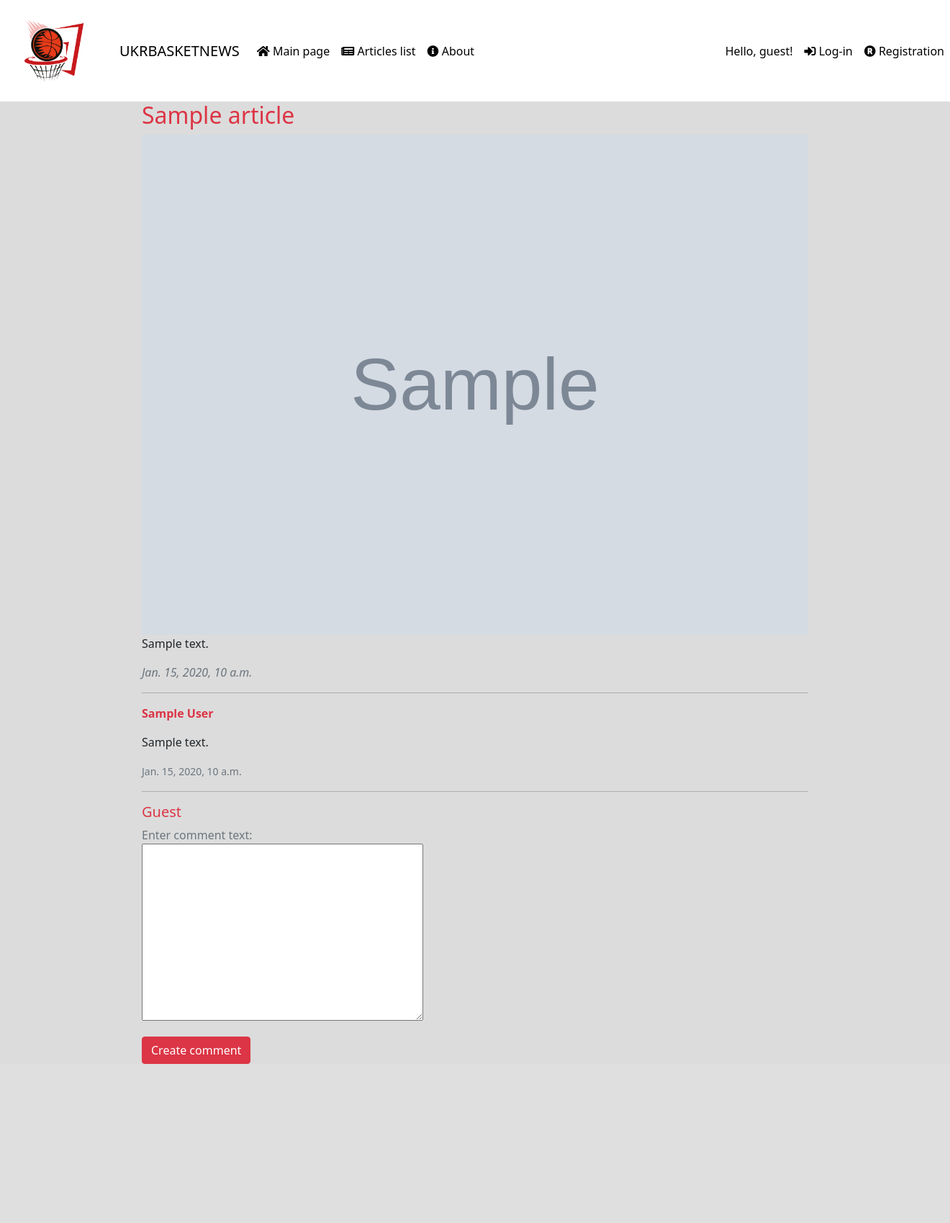
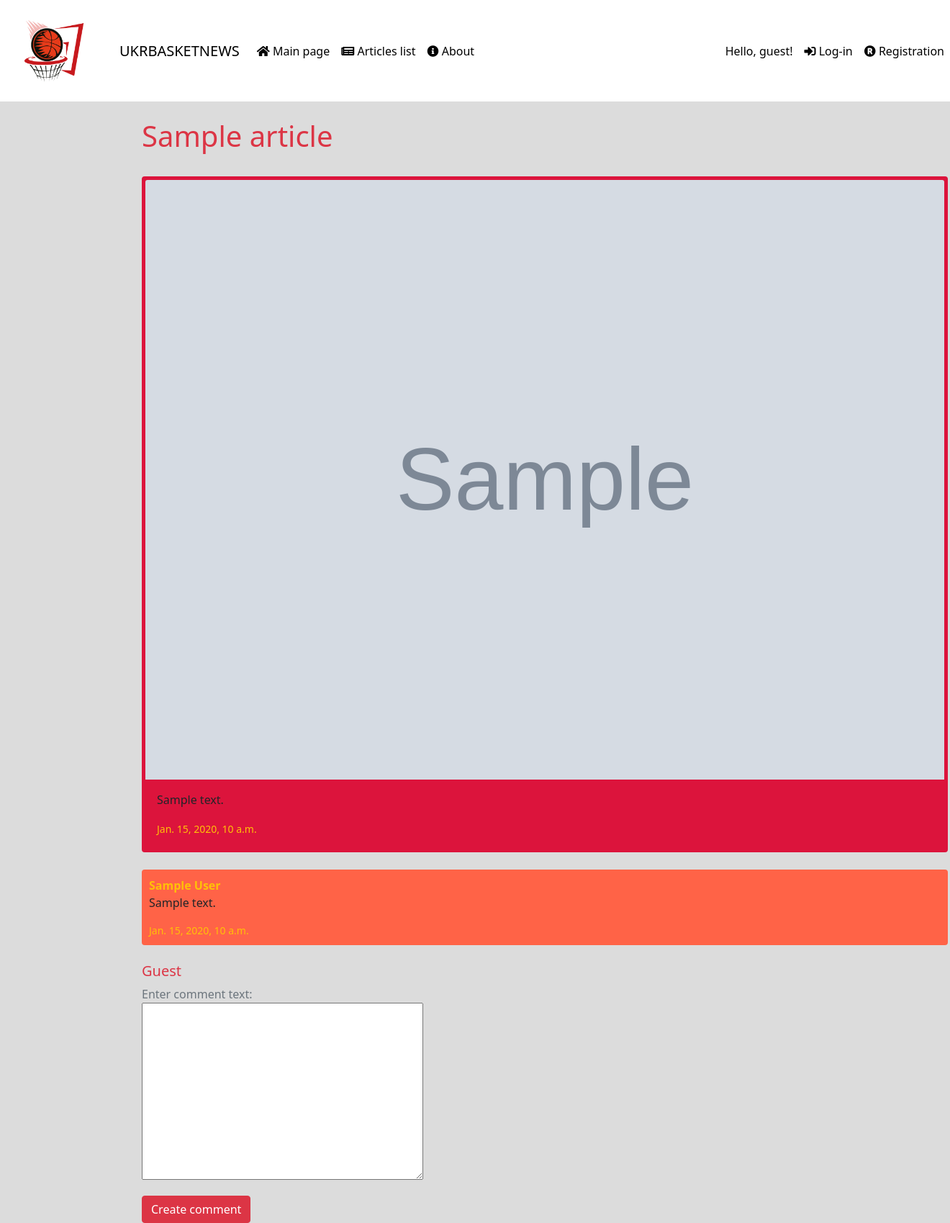
Before and after one commit to MaksymZlobin/Django_project, a Django app: page /articles/1/ in a window 1320 px wide. Shown: the whole page at 72% size. Before the commit the page ends 1478 px from the top, so only its background shows below. Run offline with Django 3.2, Linux system fonts and the light colour scheme; tables that the repository leaves empty hold one stand-in row (values such as "Sample post"); grey boxes marked "Sample" are stand-in pictures; some libraries are stand-ins or nearby versions.

Commit message:
Template updated.

```diff
--- a/ukrbasketnews/news/templates/news/detail.html
+++ b/ukrbasketnews/news/templates/news/detail.html
@@ -3,34 +3,33 @@
 {% block title %}{{article.title}}{% endblock %}
 
 {% block content %}
-
-<h2 class="text-danger">{{article.title}}</h2>
-
-{% if article.picture %}
-<img src="{{article.picture.url}}" class="card-img-top" alt="picture">
-{% endif %}
-
-<p class="text-dark">{{article.text}}</p>
-
-<em class="text-muted">{{article.date}}</em>
-
-<hr>
+<br>
+<h1 class="card-title text-danger" >{{article.title}}</h1>
+<br>
+<div class="card" style="width: 70rem; border-width:5px; border-color:#dc143c; background-color:#dc143c;">
+  <img class="card-img-top" src="{{article.picture.url}}" alt="picture">
+  <div class="card-body">
+    <p class="card-text text-dark">{{article.text}}</p>
+    <small class="text-warning">{{article.date}}</small>
+  </div>
+</div>
 
 {% if comments %}
 
     {% for comment in comments %}
-        <p>
-            <strong class="text-danger">{% if comment.author %}{{ comment.author }}{% else %}Guest{% endif %}</strong>
-            <p class="text-dark">{{comment.comment_text}}</p>
-            <small class="text-muted">{{comment.date}}</small>
-        </p>
+<br>
+        <div class="card" style="width: 70rem; border-width:10px; border-color:#ff6347; background-color:#ff6347;">
+            <strong class="text-warning">{% if comment.author %}{{ comment.author }}{% else %}Guest{% endif %}</strong>
+            <p>{{comment.comment_text}}</p>
+            <small class="footer text-warning">{{comment.date}}</small>
+        </div>
     {% endfor %}
 
 {% else %}
 <p>There are no comments yet! You can be first.</p>
 {% endif %}
 
-<hr>
+<br>
 
 <form method="POST" class="post-form" action="{% url 'news:create_comment' article.id %}">{% csrf_token %}
     {% if user.is_authenticated %}
```
